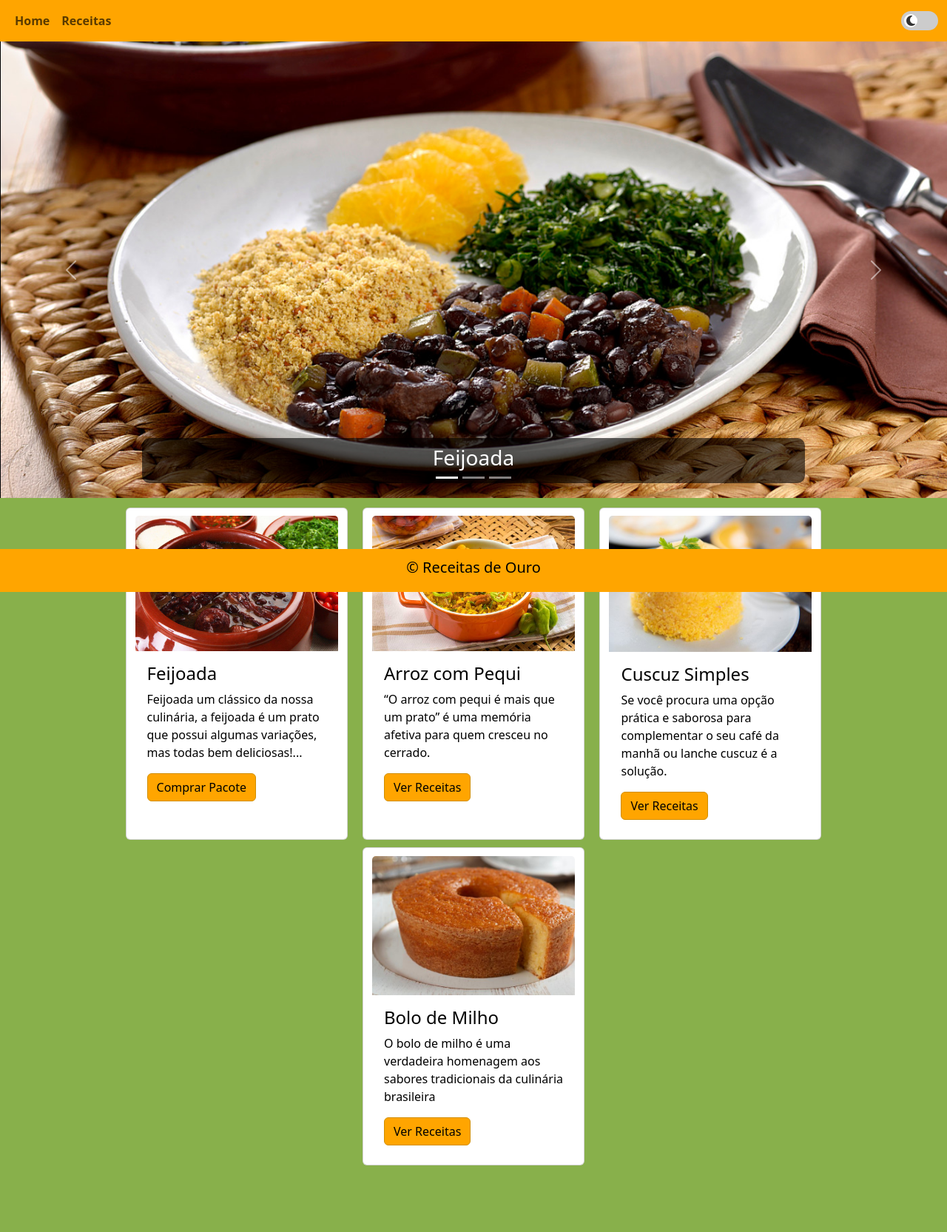
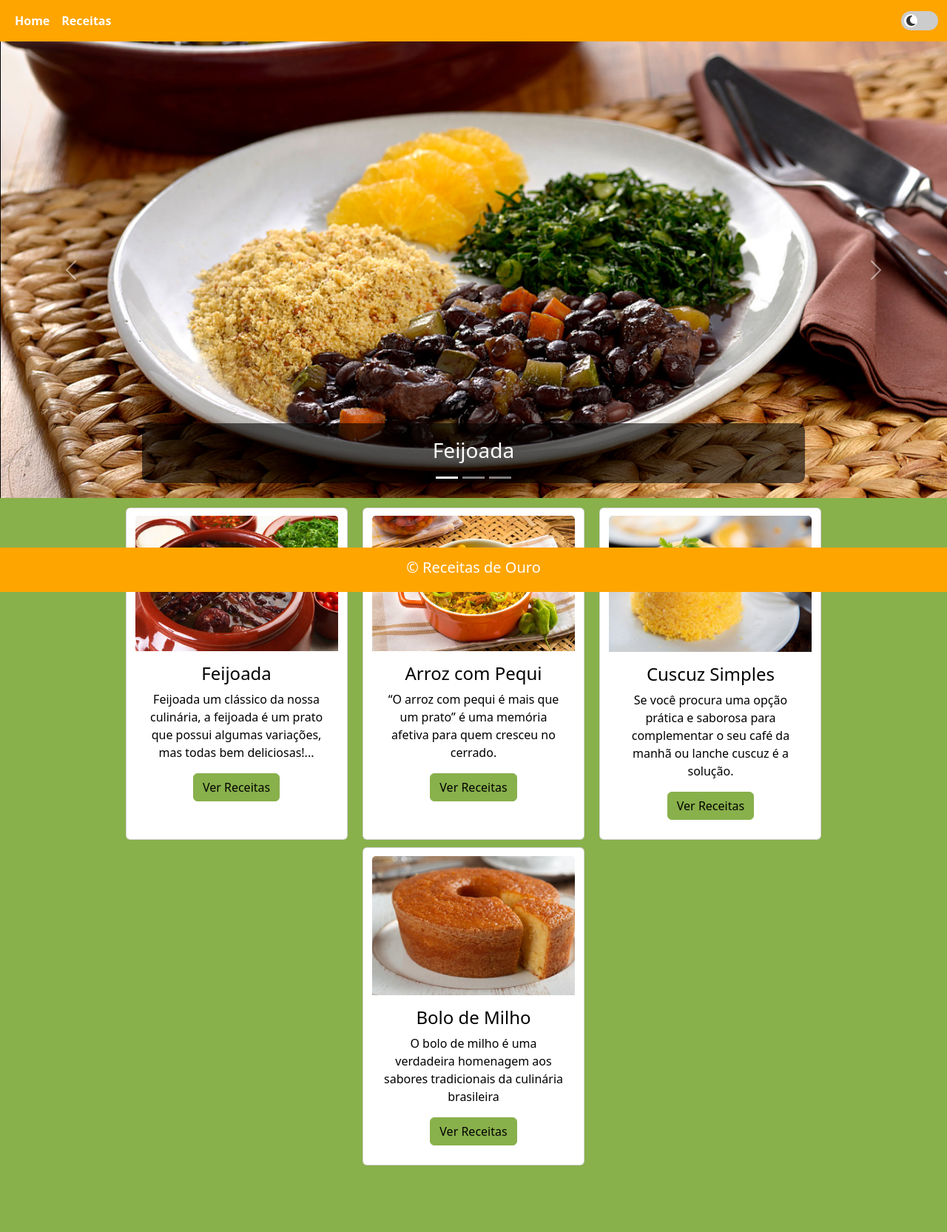
Before and after one commit to Andersonj7z/Receitas-de-Ouro, a Django app: page / in a window 1280 px wide. Shown: the whole page at 74% size. Run offline with Django 5.2, Linux system fonts and the light colour scheme.

Commit message:
versão 2

```diff
--- a/home/static/css/style.css
+++ b/home/static/css/style.css
@@ -69,9 +69,15 @@
   }
 
   body.light-mode .btn-primary {
+    background-color: #88B04B;
+    border-color: #88B04B;
+    color: black;
+  }
+
+  body.light-mode footer {
     background-color: #FFA500;
-    border-color: #d18e00;
-    color: black;
+    border-top: 2px solid #FFA500;
+    color: white;
   }
 
   /* ======== TEMA ESCURO ======== */
@@ -97,9 +103,16 @@
     color: white;
   }
 
+  body.dark-mode footer {
+    background-color: #222;
+    border-top: 2px solid #444;
+    color: white;
+  }
+
   /* ======== GERAIS ======== */
   .nav-link {
     font-weight: bold !important;
+    color: white !important;
   }
 
   .car-img {
@@ -109,7 +122,6 @@
   .carousel-caption {
     background-color: rgba(0, 0, 0, 0.6) !important;
     border-radius: 10px !important;
-    padding: 10px !important;
   }
 
   .sec-receitas {
@@ -123,6 +135,7 @@
   .card {
     padding: 1%;
     margin: 0% 1% 1% !important;
+    text-align: center !important;
   }
 
   footer {
@@ -130,4 +143,5 @@
     align-items: center !important;
     justify-content: center !important;
     padding: 0.8em !important;
+    border-top: 2px solid #FFA500;
   }
--- a/home/urls.py
+++ b/home/urls.py
@@ -20,6 +20,6 @@
 
 urlpatterns = [
     path('', views.home, name='principal'),
-
+    path('receitas/', views.ver_receitas, name='ver_receitas')
 
 ]
--- a/home/views.py
+++ b/home/views.py
@@ -4,3 +4,6 @@
 
 def home(request):
     return render(request, 'home/principal.html')
+
+def ver_receitas(request):
+    return render(request, 'home/receitas.html')
--- a/templates/home/principal.html
+++ b/templates/home/principal.html
@@ -84,7 +84,7 @@
                 <div class="card-body">
                   <h4 class="card-title">Feijoada</h4>
                   <p class="card-text">Feijoada um clássico da nossa culinária, a feijoada é um prato que possui algumas variações, mas todas bem deliciosas!... </p>
-                  <a href="#" class="btn btn-primary">Comprar Pacote</a>
+                  <a href="{% url 'ver_receitas'%}" class="btn btn-primary">Ver Receitas</a>
                 </div>
               </div>
               <div class="card col-3" style="width:300px">
@@ -92,7 +92,7 @@
                 <div class="card-body">
                   <h4 class="card-title">Arroz com Pequi</h4>
                   <p class="card-text">“O arroz com pequi é mais que um prato” é uma memória afetiva para quem cresceu no cerrado. </p>
-                  <a href="#" class="btn btn-primary">Ver Receitas</a>
+                  <a href="{% url 'ver_receitas'%}" class="btn btn-primary">Ver Receitas</a>
                 </div>
               </div>
               <div class="card col-3" style="width:300px">
@@ -100,7 +100,7 @@
                 <div class="card-body">
                   <h4 class="card-title">Cuscuz Simples</h4>
                   <p class="card-text">Se você procura uma opção prática e saborosa para complementar o seu café da manhã ou lanche cuscuz é a solução.</p>
-                  <a href="#" class="btn btn-primary">Ver Receitas</a>
+                  <a href="{% url 'ver_receitas'%}" class="btn btn-primary">Ver Receitas</a>
                 </div>
               </div>
               <div class="card col-3" style="width:300px">
@@ -108,7 +108,7 @@
                 <div class="card-body">
                   <h4 class="card-title">Bolo  de Milho</h4>
                   <p class="card-text">O bolo de milho é uma verdadeira homenagem aos sabores tradicionais da culinária brasileira</p>
-                  <a href="#" class="btn btn-primary">Ver Receitas</a>
+                  <a href="{% url 'ver_receitas'%}" class="btn btn-primary">Ver Receitas</a>
                 </div>
               </div>
         </section>
--- /dev/null
+++ b/templates/home/receitas.html
@@ -0,0 +1 @@
+<h3>funcionando</h3>
```
